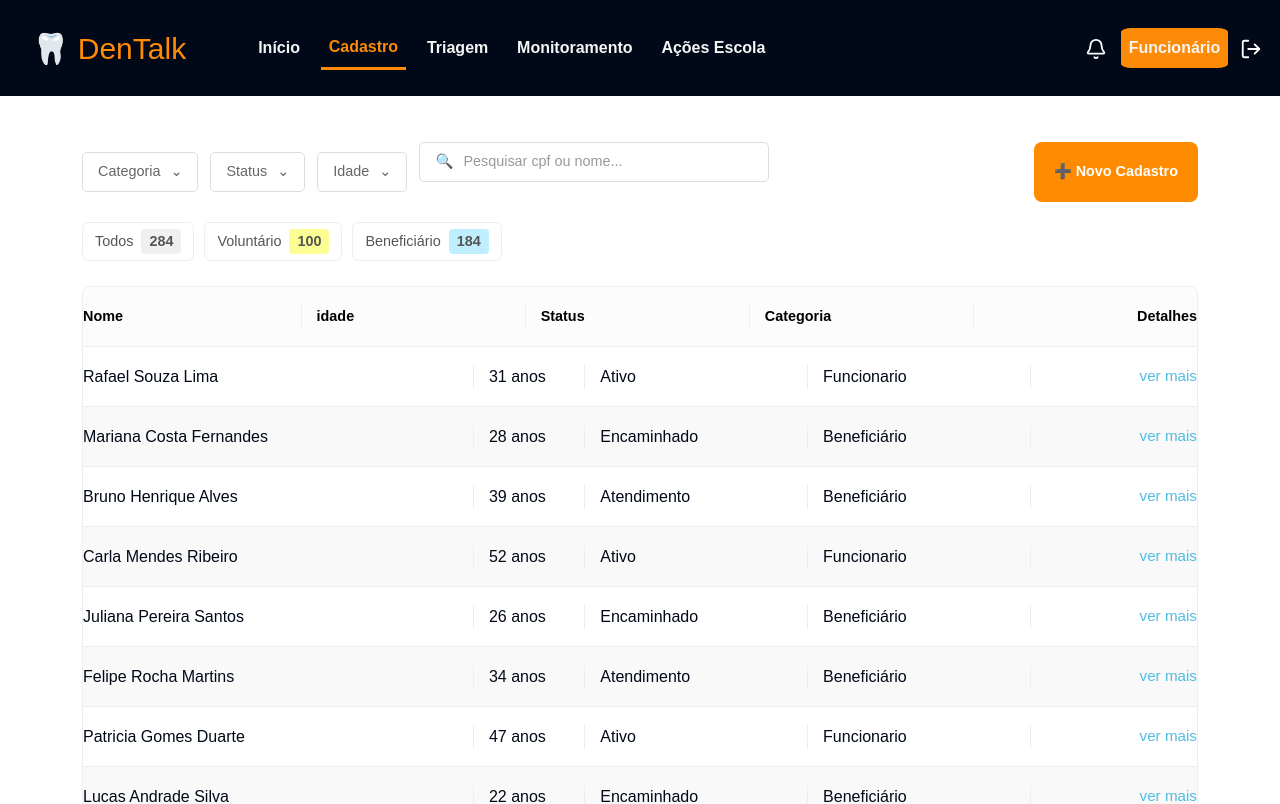
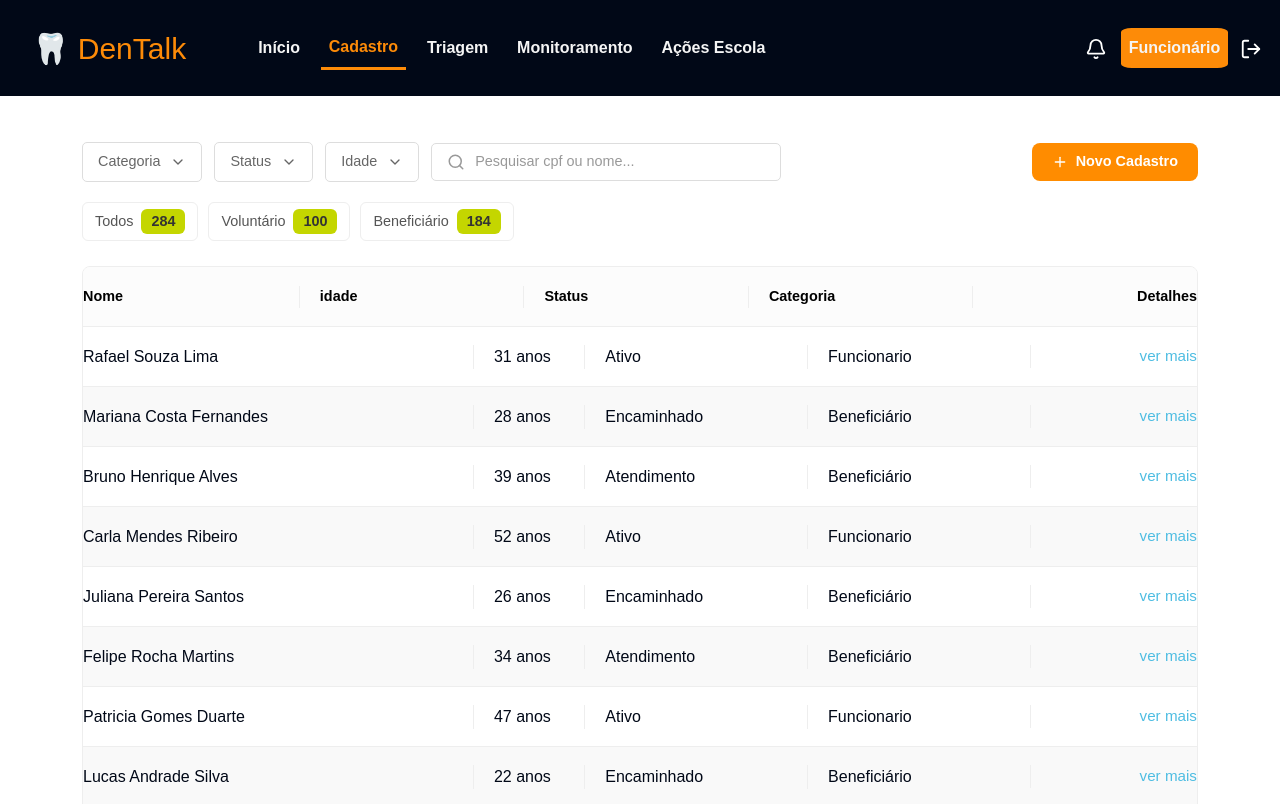
Before and after one commit to Moonnax/Dentalk, a React (Vite) app: page /cadastrof in a window 1280 px wide. Shown: the top 804 px of the page. Built offline with nearby package versions, Linux system fonts and the light colour scheme.

Commit message:
padronizacao na pagina de cadastro - cores

```diff
--- a/src/pages/Funcionario/Fcadastro/Fcadastro.css
+++ b/src/pages/Funcionario/Fcadastro/Fcadastro.css
@@ -1,11 +1,7 @@
-
-/* style */
-
-
 *{
     box-sizing: border-box;
-    margin: 0rem;
-    padding: 0rem;
+    margin: 0;
+    padding: 0;
 }
 
 body{
@@ -15,114 +11,10 @@ body{
     flex-direction: column;
     min-height: 100vh;
 }
+
 main{
     margin: 1rem 2rem;
 }
-
-/* fim style */
-
-/* HEADER */
-header{
-    background-color:#010817;
-    height: 6rem;
-    font-family: Arial, Helvetica, sans-serif;
-    display: flex;
-    align-items: center;
-
-}
-
-.menu-toggle{
-    display: none;
-}
-
-#nav{
-    display: flex;
-    justify-content: flex-end;
-    background-color:#010817;
-}
-
-#area-button-f{
-    background-color: #fd8b08;
-    color: whitesmoke;
-    padding: 0.735rem;
-    display: inline-block;
-    border-radius: 10px;
-    margin-right: 0.735rem;
-    font-weight: 550;
-    font-size: 1rem;
-    text-decoration: none;
-    padding: 0.735rem;
-
-}
-
-
-.menu{
-    display: flex;
-    list-style: none;
-    gap: 0.8rem;
-}
-
-.menu-item {
-    white-space: nowrap;
-    font-family: Arial, Helvetica, sans-serif;
-    font-size: 1rem;
-    font-weight: 500;
-    text-decoration: none;
-    background-color: #010817;
-    color: whitesmoke;
-    padding: 0.5rem;
-    display: inline-block;
-}
-
-.menu-item.active {
-    color: #fd8b08;
-    border-bottom: 3px solid #fd8b08;
-}
-
-.menu-item:hover {
-    color: #fd8b08;
-}
-
-.logo{
-    padding: 0 1.5rem;
-}
-
-.logo a{
-    color: #fd8b08;
-    text-decoration: none;
-}
-
-.logo h1{
-    background-color: transparent;
-    font-size: 1.875rem;
-    display: flex;
-    align-items: center;
-    gap: 0.3rem;
-    white-space: nowrap;
-}
-
-.logout-icon {
-    margin-top: 0.275rem;
-    width: 1.5rem;
-    height: 1.5rem;
-    color: white;
-    margin-right: 1rem;
-
-}
-
-.bell-icon{
-    margin-left: auto;
-    margin-top: 0.275rem;
-    margin-right: 0.735rem;
-    width: 1.5rem;
-    height: 1.5rem;
-    color: white;
-
-}
-
-/* FIM header */
-
-
 
 .cadastro_container {
     padding: 30px 50px;
@@ -133,6 +25,7 @@ header{
 .filtros_cadastro {
     display: flex;
     justify-content: space-between;
+    align-items: center;
     margin-bottom: 20px;
 }
 
@@ -140,15 +33,16 @@ header{
     display: flex;
     gap: 12px;
     align-items: center;
+    flex-wrap: nowrap;
 }
 
 .caixa_filtro {
     border: 1px solid #ddd;
-    padding: 8px 15px;
-    border-radius: 5px;
+    padding: 10px 14px;
+    border-radius: 6px;
     display: flex;
     align-items: center;
-    gap: 10px;
+    gap: 8px;
     color: #666;
     font-size: 0.9rem;
     background: white;
@@ -156,14 +50,16 @@ header{
 
 .simular_busca {
     border: 1px solid #ddd;
-    padding: 8px 15px;
-    border-radius: 5px;
+    padding: 10px 14px;
+    border-radius: 6px;
     width: 350px;
     display: flex;
     align-items: center;
     gap: 10px;
-    font-size: 14.4px;
+    font-size: 0.9rem;
     color: #999;
+    height: 38px;
+    margin: 0;
 }
 
 .botao_laranja {
@@ -177,8 +73,9 @@ header{
     gap: 8px;
     text-decoration: none;
     font-size: 0.9rem;
+    border: none;
+    cursor: pointer;
 }
-
 
 .contagem_abas {
     display: flex;
@@ -197,27 +94,13 @@ header{
     color: #555;
 }
 
-.bolinha_todos {
-    background: #f0f0f0;
-    padding: 2px 8px;
-    border-radius: 4px;
+.bolinha_padrao {
+    background-color: #c4d600;
+    padding: 2px 10px;
+    border-radius: 6px;
     font-weight: bold;
+    color: #333;
 }
-
-.bolinha_voluntario {
-    background: #fdfd96;
-    padding: 2px 8px;
-    border-radius: 4px;
-    font-weight: bold;
-}
-
-.bolinha_beneficiario {
-    background: #bfefff;
-    padding: 2px 8px;
-    border-radius: 4px;
-    font-weight: bold;
-}
-
 
 .lista_usuarios {
     border: 1px solid #eee;
@@ -226,11 +109,12 @@ header{
     width: 100%;
 }
 
-.linha_cabecalho, .linha_usuario {
+.linha_cabecalho,
+.linha_usuario {
     display: flex;
-    padding: 12px 15px;
+    align-items: center;
+    padding: 12px 20px;
     border-bottom: 1px solid #eee;
-    align-items: center;
 }
 
 .linha_cabecalho {
@@ -243,52 +127,41 @@ header{
     background-color: #f9f9f9;
 }
 
-.col-nome-c { width: 35%; }
-.col-idade-c { width: 10%; border-left: 1px solid #eee; padding-left: 15px; }
-.col-status-c { width: 20%; border-left: 1px solid #eee; padding-left: 15px; }
-.col-categoria-c { width: 20%; border-left: 1px solid #eee; padding-left: 15px; }
+.col-nome-c {
+    width: 35%;
+}
+
+.col-idade-c {
+    width: 10%;
+    border-left: 1px solid #eee;
+    padding-left: 20px;
+}
+
+.col-status-c {
+    width: 20%;
+    border-left: 1px solid #eee;
+    padding-left: 20px;
+}
+
+.col-categoria-c {
+    width: 20%;
+    border-left: 1px solid #eee;
+    padding-left: 20px;
+}
+
 .col-detalhes-c {
     width: 15%;
     border-left: 1px solid #eee;
-    padding-left: 15px;
-    text-align: right;
+    padding-left: 20px;
+
+    display: flex;
+    justify-content: flex-end;
 }
 
+/* link */
 .link_fake {
     color: #4ebde2;
     text-decoration: none;
     font-weight: 500;
     font-size: 0.95rem;
 }
-
-
-
-/* footer */
-footer {
-    background-color: #010817;
-    color: white;
-    text-align: center;
-    padding: 2rem 1rem;
-    margin-top: auto;
-}
-
-.footer-logo{
-margin-bottom: 0.8rem;
-}
-
-.footer-slogan{
-font-style: italic;
-margin-bottom: 1rem;
-}
-
-.footer-info{
-max-width: 30rem;
-margin: 0 auto;
-white-space: nowrap;
-}
-
-.fiap-color{
-color: #fd8b08;
-text-decoration: none;
-}
-/* footer fim  */
--- a/src/pages/Funcionario/Fcadastro/Fcadastro.tsx
+++ b/src/pages/Funcionario/Fcadastro/Fcadastro.tsx
@@ -1,6 +1,8 @@
 import HeaderFincionario from "../../../components/HeaderFuncionario/HeaderFuncionario";
 import Footer from "../../../components/Footer/Footer";
 import "./Fcadastro.css";
+import { Link } from "react-router-dom";
+import { ChevronDown, Search, Plus } from "lucide-react";
 
 function Fcadastro() {
   return (
@@ -8,48 +10,53 @@ function Fcadastro() {
       <HeaderFincionario />
 
       <main className="cadastro_container">
+
         <section className="filtros_cadastro">
           <div className="filtros_grupo">
+
             <div className="caixa_filtro">
-              Categoria <span>⌄</span>
+              Categoria <ChevronDown size={16} />
             </div>
 
             <div className="caixa_filtro">
-              Status <span>⌄</span>
+              Status <ChevronDown size={16} />
             </div>
 
             <div className="caixa_filtro">
-              Idade <span>⌄</span>
+              Idade <ChevronDown size={16} />
             </div>
 
             <div className="simular_busca">
-              🔍
+              <Search size={16} />
               <span>Pesquisar cpf ou nome...</span>
             </div>
+
           </div>
 
-          <a href="#" className="botao_laranja">
-            ➕ Novo Cadastro
-          </a>
+          <button className="botao_laranja">
+            <Plus size={16} />
+            Novo Cadastro
+          </button>
         </section>
 
         <section className="contagem_abas">
+
           <div className="aba">
-            Todos <span className="bolinha_todos">284</span>
+            Todos <span className="bolinha_padrao">284</span>
           </div>
 
           <div className="aba">
-            Voluntário{" "}
-            <span className="bolinha_voluntario">100</span>
+            Voluntário <span className="bolinha_padrao">100</span>
           </div>
 
           <div className="aba">
-            Beneficiário{" "}
-            <span className="bolinha_beneficiario">184</span>
+            Beneficiário <span className="bolinha_padrao">184</span>
           </div>
+
         </section>
 
         <section className="lista_usuarios">
+
           <div className="linha_cabecalho">
             <span className="col-nome-c">Nome</span>
             <span className="col-idade-c">idade</span>
@@ -58,124 +65,86 @@ function Fcadastro() {
             <span className="col-detalhes-c">Detalhes</span>
           </div>
 
-          {/* LINHAS */}
           <div className="linha_usuario">
             <span className="col-nome-c">Rafael Souza Lima</span>
             <span className="col-idade-c">31 anos</span>
             <span className="col-status-c">Ativo</span>
             <span className="col-categoria-c">Funcionario</span>
-            <a href="#" className="col-detalhes-c link_fake">
-              ver mais
-            </a>
+            <Link className="col-detalhes-c link_fake" to="#">ver mais</Link>
           </div>
 
           <div className="linha_usuario destaque">
-            <span className="col-nome-c">
-              Mariana Costa Fernandes
-            </span>
+            <span className="col-nome-c">Mariana Costa Fernandes</span>
             <span className="col-idade-c">28 anos</span>
             <span className="col-status-c">Encaminhado</span>
             <span className="col-categoria-c">Beneficiário</span>
-            <a href="#" className="col-detalhes-c link_fake">
-              ver mais
-            </a>
+            <Link className="col-detalhes-c link_fake" to="#">ver mais</Link>
           </div>
 
           <div className="linha_usuario">
-            <span className="col-nome-c">
-              Bruno Henrique Alves
-            </span>
+            <span className="col-nome-c">Bruno Henrique Alves</span>
             <span className="col-idade-c">39 anos</span>
             <span className="col-status-c">Atendimento</span>
             <span className="col-categoria-c">Beneficiário</span>
-            <a href="#" className="col-detalhes-c link_fake">
-              ver mais
-            </a>
+            <Link className="col-detalhes-c link_fake" to="#">ver mais</Link>
           </div>
 
           <div className="linha_usuario destaque">
-            <span className="col-nome-c">
-              Carla Mendes Ribeiro
-            </span>
+            <span className="col-nome-c">Carla Mendes Ribeiro</span>
             <span className="col-idade-c">52 anos</span>
             <span className="col-status-c">Ativo</span>
             <span className="col-categoria-c">Funcionario</span>
-            <a href="#" className="col-detalhes-c link_fake">
-              ver mais
-            </a>
+            <Link className="col-detalhes-c link_fake" to="#">ver mais</Link>
           </div>
 
           <div className="linha_usuario">
-            <span className="col-nome-c">
-              Juliana Pereira Santos
-            </span>
+            <span className="col-nome-c">Juliana Pereira Santos</span>
             <span className="col-idade-c">26 anos</span>
             <span className="col-status-c">Encaminhado</span>
             <span className="col-categoria-c">Beneficiário</span>
-            <a href="#" className="col-detalhes-c link_fake">
-              ver mais
-            </a>
+            <Link className="col-detalhes-c link_fake" to="#">ver mais</Link>
           </div>
 
           <div className="linha_usuario destaque">
-            <span className="col-nome-c">
-              Felipe Rocha Martins
-            </span>
+            <span className="col-nome-c">Felipe Rocha Martins</span>
             <span className="col-idade-c">34 anos</span>
             <span className="col-status-c">Atendimento</span>
             <span className="col-categoria-c">Beneficiário</span>
-            <a href="#" className="col-detalhes-c link_fake">
-              ver mais
-            </a>
+            <Link className="col-detalhes-c link_fake" to="#">ver mais</Link>
           </div>
 
           <div className="linha_usuario">
-            <span className="col-nome-c">
-              Patricia Gomes Duarte
-            </span>
+            <span className="col-nome-c">Patricia Gomes Duarte</span>
             <span className="col-idade-c">47 anos</span>
             <span className="col-status-c">Ativo</span>
             <span className="col-categoria-c">Funcionario</span>
-            <a href="#" className="col-detalhes-c link_fake">
-              ver mais
-            </a>
+            <Link className="col-detalhes-c link_fake" to="#">ver mais</Link>
           </div>
 
           <div className="linha_usuario destaque">
-            <span className="col-nome-c">
-              Lucas Andrade Silva
-            </span>
+            <span className="col-nome-c">Lucas Andrade Silva</span>
             <span className="col-idade-c">22 anos</span>
             <span className="col-status-c">Encaminhado</span>
             <span className="col-categoria-c">Beneficiário</span>
-            <a href="#" className="col-detalhes-c link_fake">
-              ver mais
-            </a>
+            <Link className="col-detalhes-c link_fake" to="#">ver mais</Link>
           </div>
 
           <div className="linha_usuario">
-            <span className="col-nome-c">
-              Fernanda Lopes Carvalho
-            </span>
+            <span className="col-nome-c">Fernanda Lopes Carvalho</span>
             <span className="col-idade-c">36 anos</span>
             <span className="col-status-c">Finalizado</span>
             <span className="col-categoria-c">Beneficiário</span>
-            <a href="#" className="col-detalhes-c link_fake">
-              ver mais
-            </a>
+            <Link className="col-detalhes-c link_fake" to="#">ver mais</Link>
           </div>
 
           <div className="linha_usuario destaque">
-            <span className="col-nome-c">
-              Thiago Barros Nogueira
-            </span>
+            <span className="col-nome-c">Thiago Barros Nogueira</span>
             <span className="col-idade-c">41 anos</span>
             <span className="col-status-c">Atendimento</span>
             <span className="col-categoria-c">Beneficiário</span>
-            <a href="#" className="col-detalhes-c link_fake">
-              ver mais
-            </a>
+            <Link className="col-detalhes-c link_fake" to="#">ver mais</Link>
           </div>
+
         </section>
       </main>
 
```
